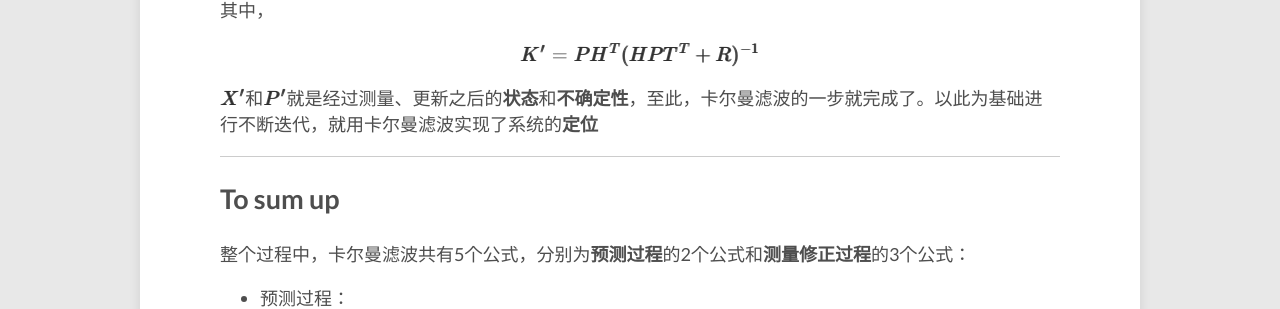
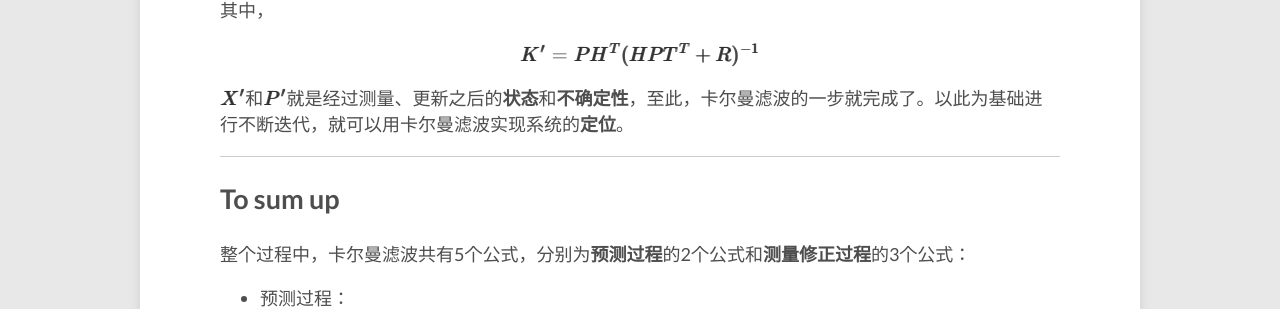
Before and after one commit to lucameng/lucameng.github.io, a Jekyll site: the page built from _posts/2022-07-20-Kalman-Filter.md, in a window 1280 px wide and 900 px high, scrolled down 5570 px. Shown: the part 173-482 px from the top of the window. Built offline with Jekyll 4.4.1, drawn with Linux system fonts in a browser that asks for light colours; formulas are drawn with MathJax 3.

Commit message:
update KF

```diff
--- a/_posts/2022-07-20-Kalman-Filter.md
+++ b/_posts/2022-07-20-Kalman-Filter.md
@@ -366,7 +366,7 @@ $
 $
 </center>
 
-$$ \pmb{X'} $$和$$ \pmb{P'} $$就是经过测量、更新之后的**状态**和**不确定性**，至此，卡尔曼滤波的一步就完成了。以此为基础进行不断迭代，就用卡尔曼滤波实现了系统的**定位**
+$$ \pmb{X'} $$和$$ \pmb{P'} $$就是经过测量、更新之后的**状态**和**不确定性**，至此，卡尔曼滤波的一步就完成了。以此为基础进行不断迭代，就可以用卡尔曼滤波实现系统的**定位**。
 
 ---
 ## To sum up
```
